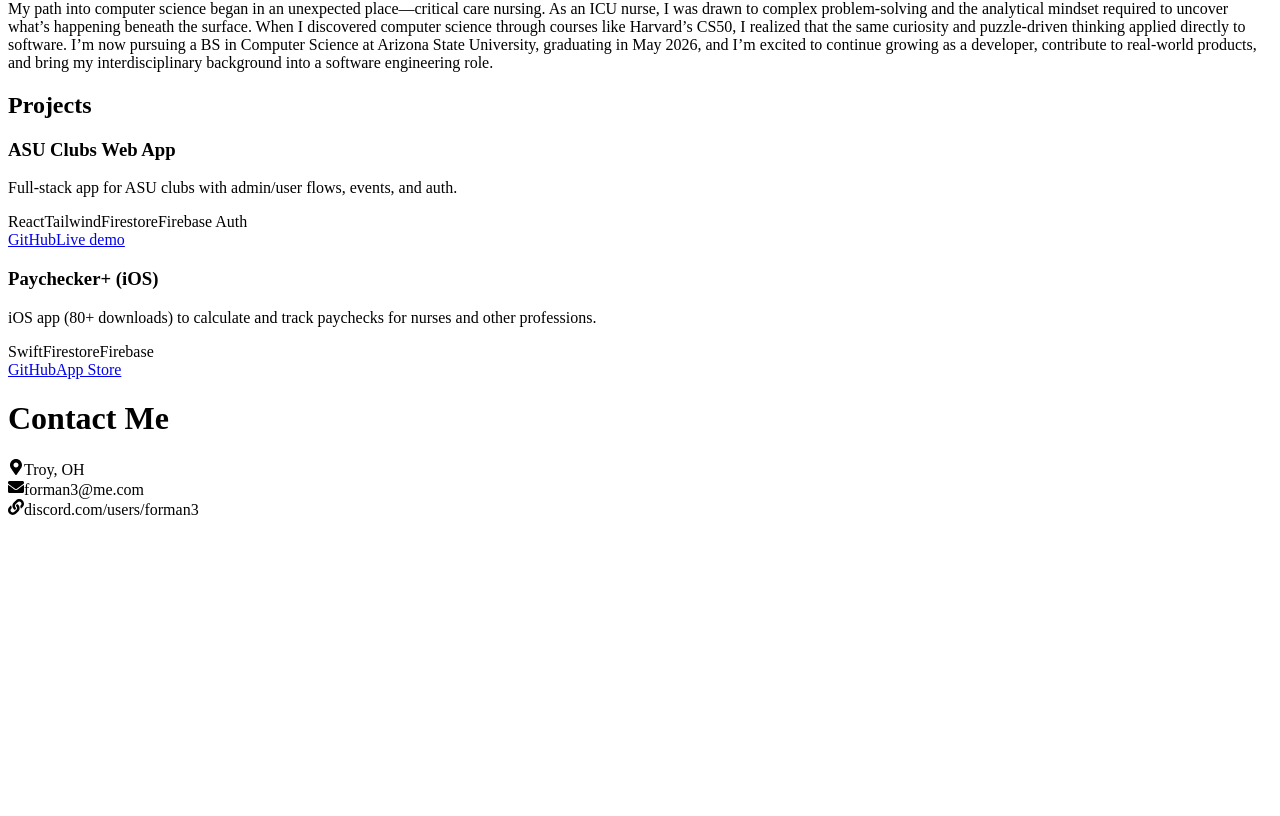
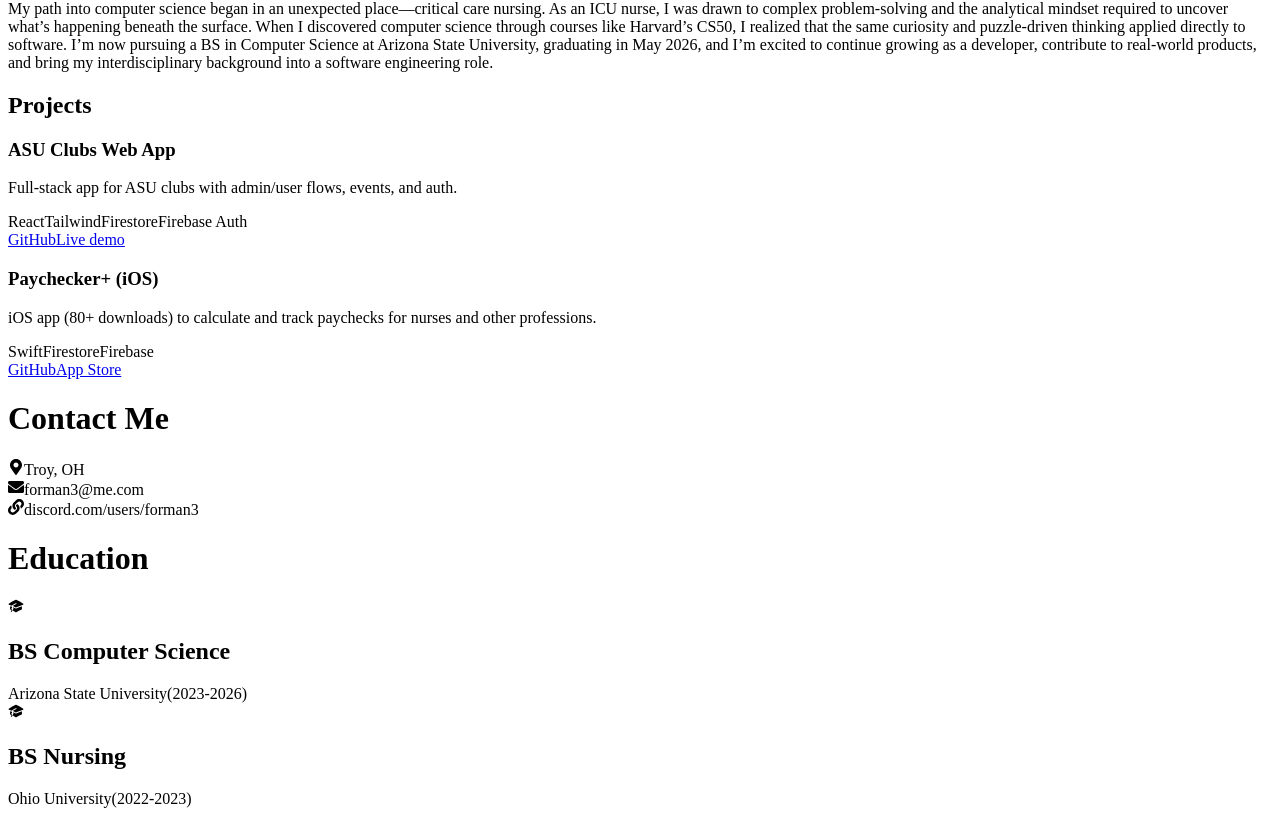
Before and after one commit to Forman37/resume, a Next.js app: page / in a window 1280 px wide. Shown: the part 1085-1901 px from the top of the page. Before the commit the page ends 1612 px from the top, so only its background shows below. Built offline with nearby package versions, Linux system fonts and the light colour scheme.

Commit message:
Education

```diff
--- a/src/app/page.js
+++ b/src/app/page.js
@@ -2,6 +2,7 @@ import Hero from "@/components/sections/Hero.jsx";
 import About from "@/components/sections/About.jsx";
 import ContactMe from "@/components/sections/ContactMe.jsx";
 import Projects from "@/components/sections/Projects.jsx";
+import Education from "@/components/sections/Education.jsx";
 
 export default function Home() {
     return (
@@ -14,7 +15,10 @@ export default function Home() {
                         <Projects />
                     </div>
                 </div>
-                <ContactMe />
+                <div className="flex flex-col max-w-lg">
+                    <ContactMe />
+                    <Education />
+                </div>
             </div>
         </div>
     );
--- a/src/components/sections/ContactMe.jsx
+++ b/src/components/sections/ContactMe.jsx
@@ -4,7 +4,7 @@ export default function ContactMe() {
     return (
         <div className="border-2 border-black flex flex-col bg-white p-4 m-3 gap-3 h-50">
             <div className="flex items-center justify-center">
-                <h1 className="text-2xl underline text-bold mb-4">Contact Me</h1>
+                <h1 className="text-2xl underline font-bold mb-4">Contact Me</h1>
             </div>
 
             <div className="flex items-center gap-2">
--- a/src/components/sections/Education.jsx
+++ b/src/components/sections/Education.jsx
@@ -1,19 +1,26 @@
+import { HiAcademicCap } from "react-icons/hi2";
+
 export default function Education() {
     return (
         <>
-            <div className="border-2 border-black flex flex-col items-center justify-center bg-white p-4 m-3">
-                <h1 className="underline font-bold text-3xl">Education</h1>
-                <p className="leading-relaxed">
-                    My path into computer science began in an unexpected place—critical care
-                    nursing. As an ICU nurse, I was drawn to complex problem-solving and the
-                    analytical mindset required to uncover what’s happening beneath the surface.
-                    When I discovered computer science through courses like Harvard’s CS50, I
-                    realized that the same curiosity and puzzle-driven thinking applied directly to
-                    software. I’m now pursuing a BS in Computer Science at Arizona State University,
-                    graduating in May 2026, and I’m excited to continue growing as a developer,
-                    contribute to real-world products, and bring my interdisciplinary background
-                    into a software engineering role.
-                </p>
+            <div className="border-2 border-black flex flex-col items-center bg-white p-4 m-3">
+                <h1 className="text-2xl underline font-bold mb-4">Education</h1>
+                <div className="flex gap-1 mb-3 w-full">
+                    <HiAcademicCap className="text-xl mt-1" />
+                    <div className="flex flex-col leading-tight">
+                        <h2 className="font-bold text-lg">BS Computer Science</h2>
+                        <span className="text-sm font-semibold">Arizona State University</span>
+                        <span className="text-sm">(2023-2026)</span>
+                    </div>
+                </div>
+                <div className="flex gap-1 mb-2 w-full">
+                    <HiAcademicCap className="text-xl mt-1" />
+                    <div className="flex flex-col leading-tight">
+                        <h2 className="font-bold text-lg">BS Nursing</h2>
+                        <span className="text-sm font-semibold">Ohio University</span>
+                        <span className="text-sm">(2022-2023)</span>
+                    </div>
+                </div>
             </div>
         </>
     );
```
